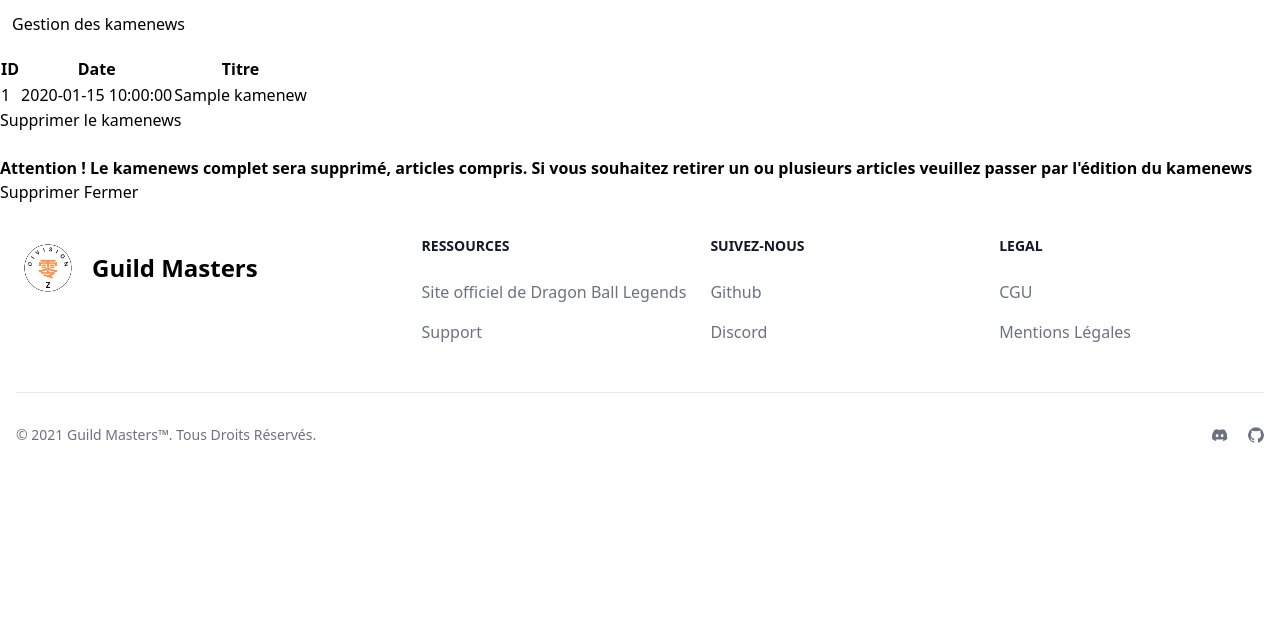
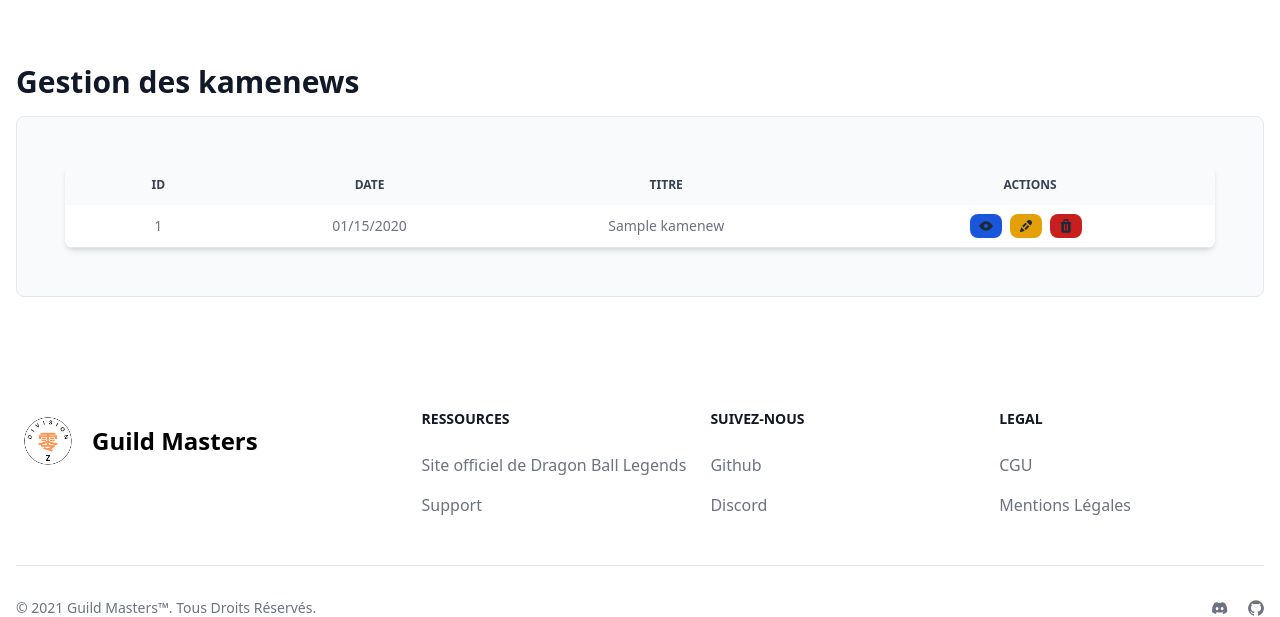
Before and after one commit to AyunGaming/GuildMasters, a PHP site: template app/Templates/kamenewsAdmin.twig in a window 1280 px wide. Shown: the part 96-713 px from the top of the page. Run offline with PHP 8.4, Linux system fonts and the light colour scheme; the template is opened without the code that fills it: most values are stand-ins (such as "Sample title", 1, 10 or a date in 2020); some libraries are stand-ins or nearby versions.

Commit message:
Transition gestion kamenews page

```diff
--- a/app/Templates/base.twig
+++ b/app/Templates/base.twig
@@ -5,8 +5,6 @@
 	<meta name="viewport"
 		  content="width=device-width, user-scalable=no, initial-scale=1.0, maximum-scale=1.0, minimum-scale=1.0">
 	<meta http-equiv="X-UA-Compatible" content="ie=edge">
-
-	<script src="https://cdn.jsdelivr.net/npm/bootstrap@5.1.3/dist/js/bootstrap.bundle.min.js"></script>
 
 	<!-- JQuery -->
 	<script src="https://ajax.googleapis.com/ajax/libs/jquery/3.7.1/jquery.min.js"></script>
--- a/app/Templates/kamenewsAdmin.twig
+++ b/app/Templates/kamenewsAdmin.twig
@@ -5,35 +5,111 @@
 
 {% block body %}
 	{{ parent() }}
+	<section class="modals">
+		<div class="hidden overflow-y-auto overflow-x-hidden fixed top-0 right-0 left-0 z-50 justify-center items-center
+			w-full md:inset-0 h-[calc(100%-1rem)] max-h-full" id="delete-kamenews-modal" tabindex="-1"
+			 aria-hidden="true">
+			<div class="relative p-4 w-full max-w-md max-h-full">
+				<div class="relative bg-white rounded-lg shadow dark:bg-gray-700">
+					<div class="flex items-center justify-between p-4 md:p-5 border-b rounded-t dark:border-gray-600">
+						<h3 class="text-lg font-semibold text-gray-900 dark:text-white">Supprimer le kamenews</h3>
+						<button type="button" class="text-gray-400 bg-transparent hover:bg-gray-200 hover:text-gray-900
+							rounded-lg text-sm w-8 h-8 ms-auto inline-flex justify-center items-center
+							dark:hover:bg-gray-600 	dark:hover:text-white" data-modal-toggle="delete-kamenews-modal"
+							id="close-delete-modal"
+						>
+							<svg class="w-3 h-3" aria-hidden="true" xmlns="http://www.w3.org/2000/svg" fill="none"
+								 viewBox="0 0 14 14">
+								<path stroke="currentColor" stroke-linecap="round" stroke-linejoin="round"
+									  stroke-width="2" d="m1 1 6 6m0 0 6 6M7 7l6-6M7 7l-6 6"/>
+							</svg>
+							<span class="sr-only">Close modal</span>
+						</button>
+					</div>
+					<div class="flex mb-4">
+						<strong><span>Attention ! Le kamenews complet sera supprimé, articles compris. Si vous
+							souhaitez retirer un ou plusieurs articles veuillez passer par l'édition du kamenews</span></strong>
+					</div>
+					<form method="post" action="{{ url_for('delete-kamenews') }}" enctype="multipart/form-data">
+						<input id="kamenewsId" name="ID" type="text" hidden="hidden">
 
-	<h1 class="mt-3 ms-3">Gestion des kamenews</h1>
-	<div class="container">
-		<div class="table-responsive mt-5">
-			<table class="table table-borderless mb-0 table-striped">
-				<thead>
+						<div class="flex items-center justify-between p-4 md:p-5">
+							<button type="submit" class="py-2.5 px-5 me-2 mb-2 text-sm font-medium text-gray-900
+								focus:outline-none bg-white rounded-lg border border-gray-200 hover:bg-gray-100
+								hover:text-blue-700 focus:z-10 focus:ring-4 focus:ring-gray-100 dark:focus:ring-gray-700
+								dark:bg-gray-800 dark:text-gray-400 dark:hover:text-white dark:hover:bg-gray-700"
+							>
+								Supprimer
+							</button>
+							<button type="button" class="py-2.5 px-5 me-2 mb-2 text-sm font-medium text-gray-900
+								focus:outline-none bg-white rounded-lg border border-gray-200 hover:bg-gray-100
+								hover:text-blue-700 focus:z-10 focus:ring-4 focus:ring-gray-100 dark:focus:ring-gray-700
+								dark:bg-gray-800 dark:text-gray-400 dark:hover:text-white dark:hover:bg-gray-700"
+									data-bs-dismiss="modal"
+							>
+								Fermer
+							</button>
+						</div>
+					</form>
+				</div>
+			</div>
+		</div>
+	</section>
+
+	<section class="bg-white dark:bg-gray-900 py-8 px-4 mx-auto max-w-screen-xl lg:py-16">
+		<h1 class="text-gray-900 dark:text-white text-3xl font-bold">Gestion des kamenews</h1>
+
+		<div class="bg-gray-50 dark:bg-gray-800 border border-gray-200 dark:border-gray-700 rounded-lg p-8 md:p-12 my-4">
+			<div class="relative overflow-x-auto shadow-md sm:rounded-lg">
+				<table id="shown_table" class="w-full text-sm text-left rtl:text-right text-gray-500 dark:text-gray-400">
+					<thead class="text-xs text-gray-700 uppercase bg-gray-50 dark:bg-gray-700 dark:text-gray-400">
 					<tr>
-					<th class="text-center" scope="col">ID</th>
-					<th class="text-center" scope="col">Date</th>
-					<th class="text-center" scope="col">Titre</th>
+						<th scope="col" class="px-6 py-3 text-center">
+							ID
+						</th>
+						<th scope="col" class="px-6 py-3 text-center">
+							Date
+						</th>
+						<th scope="col" class="px-6 py-3 text-center">
+							Titre
+						</th>
+						<th scope="col" class="px-6 py-3 text-center">
+							Actions
+						</th>
 					</tr>
 					</thead>
 					<tbody>
 					{% for k in kamenews %}
-					<tr>
-						<td>{{ k.getId() }}</td>
-						<td>{{ k.getDate() }}</td>
-						<td>{{ k.getTitle() }}</td>
-						<td>
-							<button id="{{ k.getId() }}" type="button" class="read-kamenews btn btn-primary btn-sm px-3">
-								<i class="bi-eye-fill"></i>
+						<tr class="odd:bg-white odd:dark:bg-gray-900 even:bg-gray-50 even:dark:bg-gray-800 border-b dark:border-gray-700">
+							<td class="text-center">{{ k.getId() }}</td>
+							<td class="text-center">{{ k.getDate()|date('m/d/Y') }}</td>
+							<td class="text-center">{{ k.getTitle() }}</td>
+							<td class="flex justify-center">
+								<button id="{{ k.getId() }}" type="button" class="read-kamenews text-white bg-blue-700
+									hover:bg-blue-800 focus:ring-4 focus:ring-blue-300 font-medium rounded-lg text-sm
+									px-2 py-1 me-2 my-2 dark:bg-blue-600 dark:hover:bg-blue-700 focus:outline-none
+									dark:focus:ring-blue-800">
+										<svg class="text-gray-800 dark:text-white" aria-hidden="true" xmlns="http://www.w3.org/2000/svg" width="16" height="16" fill="currentColor" viewBox="0 0 24 24">
+											<path fill-rule="evenodd" d="M4.998 7.78C6.729 6.345 9.198 5 12 5c2.802 0 5.27 1.345 7.002 2.78a12.713 12.713 0 0 1 2.096 2.183c.253.344.465.682.618.997.14.286.284.658.284 1.04s-.145.754-.284 1.04a6.6 6.6 0 0 1-.618.997 12.712 12.712 0 0 1-2.096 2.183C17.271 17.655 14.802 19 12 19c-2.802 0-5.27-1.345-7.002-2.78a12.712 12.712 0 0 1-2.096-2.183 6.6 6.6 0 0 1-.618-.997C2.144 12.754 2 12.382 2 12s.145-.754.284-1.04c.153-.315.365-.653.618-.997A12.714 12.714 0 0 1 4.998 7.78ZM12 15a3 3 0 1 0 0-6 3 3 0 0 0 0 6Z" clip-rule="evenodd"/>
+										</svg>
 								</button>
-							<button id="{{ k.getId() }}-edit" type="button" class="edit-kamenews btn btn-primary btn-sm px-3">
-								<i class="bi-pencil"></i>
+								<button id="{{ k.getId() }}-edit" type="button" class="edit-kamenews text-white bg-yellow-400
+									hover:bg-yellow-300 focus:ring-4 focus:ring-yellow-600 font-medium rounded-lg text-sm
+									px-2 py-1 me-2 my-2 dark:bg-yellow-500 dark:hover:bg-yellow-400 focus:outline-none
+									dark:focus:ring-yellow-300">
+										<svg class="text-gray-800 dark:text-white" aria-hidden="true" xmlns="http://www.w3.org/2000/svg" width="16" height="16" fill="currentColor" viewBox="0 0 24 24">
+											<path fill-rule="evenodd" d="M14 4.182A4.136 4.136 0 0 1 16.9 3c1.087 0 2.13.425 2.899 1.182A4.01 4.01 0 0 1 21 7.037c0 1.068-.43 2.092-1.194 2.849L18.5 11.214l-5.8-5.71 1.287-1.31.012-.012Zm-2.717 2.763L6.186 12.13l2.175 2.141 5.063-5.218-2.141-2.108Zm-6.25 6.886-1.98 5.849a.992.992 0 0 0 .245 1.026 1.03 1.03 0 0 0 1.043.242L10.282 19l-5.25-5.168Zm6.954 4.01 5.096-5.186-2.218-2.183-5.063 5.218 2.185 2.15Z" clip-rule="evenodd"/>
+										</svg>
 								</button>
-							<a href="#" type="button" class="btn btn-primary btn-sm px-3" data-bs-toggle="modal"
-								data-bs-target="#deleteKamenewsModal" onclick="getDeleteUserInfos('{{ k.getId() }}')">
-								<i class="bi-trash"></i>
-							</a>
+								<button type="button" class="text-white bg-red-700
+									hover:bg-red-800 focus:ring-4 focus:ring-red-300 font-medium rounded-lg text-sm
+									px-2 py-1 me-2 my-2 dark:bg-red-600 dark:hover:bg-red-700 focus:outline-none
+									dark:focus:ring-red-800" data-bs-toggle="modal"
+								   data-modal-target="delete-kamenews-modal" data-modal-toggle="delete-kamenews-modal" onclick="getDeleteUserInfos('{{ k.getId() }}')">
+										<svg class="text-gray-800 dark:text-white" aria-hidden="true" xmlns="http://www.w3.org/2000/svg" width="16" height="16" fill="currentColor" viewBox="0 0 24 24">
+											<path fill-rule="evenodd" d="M8.586 2.586A2 2 0 0 1 10 2h4a2 2 0 0 1 2 2v2h3a1 1 0 1 1 0 2v12a2 2 0 0 1-2 2H7a2 2 0 0 1-2-2V8a1 1 0 0 1 0-2h3V4a2 2 0 0 1 .586-1.414ZM10 6h4V4h-4v2Zm1 4a1 1 0 1 0-2 0v8a1 1 0 1 0 2 0v-8Zm4 0a1 1 0 1 0-2 0v8a1 1 0 1 0 2 0v-8Z" clip-rule="evenodd"/>
+										</svg>
+								</button>
 							</td>
 						</tr>
 					{% endfor %}
@@ -41,32 +117,8 @@
 				</table>
 			</div>
 		</div>
+	</section>
 
-	<div class="modal fade" id="deleteKamenewsModal" tabindex="-1" aria-labelledby="deleteKamenewsModal"
-		 aria-hidden="true">
-		<div class="modal-lg modal-dialog modal-dialog-centered">
-			<div class="body modal-content">
-				<div class="body-opaque modal-header">
-					<p class="modal-title fs-5" id="updateCharacterToMenuModal">
-						<span class="fs-5 h1">Supprimer le kamenews</span><br>
-					</p>
-					<button type="button" class="btn-close" data-bs-dismiss="modal" aria-label="Close"></button>
-				</div>
-				<div class="modal-body">
-					<strong><span>Attention ! Le kamenews complet sera supprimé, articles compris. Si vous
-						souhaitez retirer un ou plusieurs articles veuillez passer par l'édition du kamenews</span></strong>
-				</div>
-				<form method="post" action="{{ url_for('delete-kamenews') }}" enctype="multipart/form-data">
-					<input id="kamenewsId" name="ID" type="text" hidden="hidden">
-
-					<div class="body-opaque modal-footer">
-						<button type="submit" class="btn btn-danger">Supprimer</button>
-						<button type="button" class="btn btn-secondary" data-bs-dismiss="modal">Fermer</button>
-					</div>
-				</form>
-			</div>
-		</div>
-	</div>
 {% endblock %}
 
 {% block script %}
```
Lines whose indentation alone changed are shown as unchanged.
